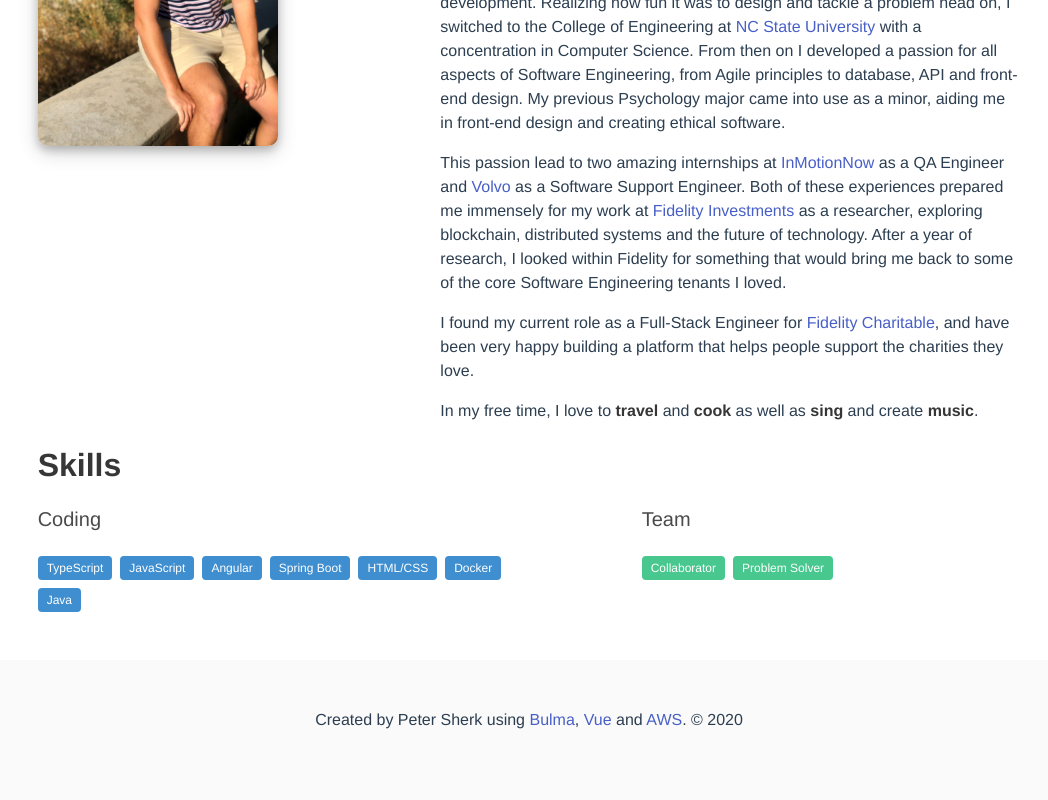
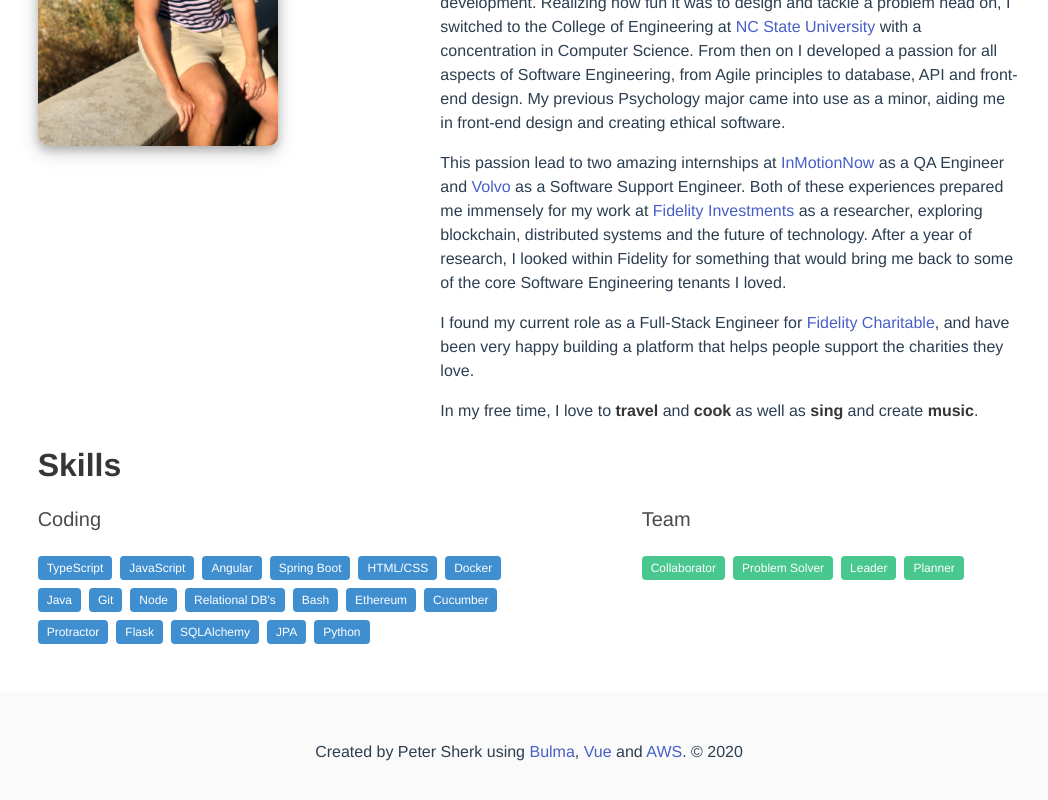
Before and after one commit to PeterSherk/vue-website, a Vue app in the folder website/: page /about in a window 1280 px wide. Shown: the part 334-1134 px from the top of the page, without its empty margins (111-1159 px from the left). Built offline with nearby package versions, Linux system fonts and the light colour scheme.

Commit message:
finished adding more about tags and updated README

```diff
--- a/website/src/views/About.vue
+++ b/website/src/views/About.vue
@@ -57,6 +57,17 @@
           <span class="tag is-info">HTML/CSS</span>
           <span class="tag is-info">Docker</span>
           <span class="tag is-info">Java</span>
+          <span class="tag is-info">Git</span>
+          <span class="tag is-info">Node</span>
+          <span class="tag is-info">Relational DB's</span>
+          <span class="tag is-info">Bash</span>
+          <span class="tag is-info">Ethereum</span>
+          <span class="tag is-info">Cucumber</span>
+          <span class="tag is-info">Protractor</span>
+          <span class="tag is-info">Flask</span>
+          <span class="tag is-info">SQLAlchemy</span>
+          <span class="tag is-info">JPA</span>
+          <span class="tag is-info">Python</span>
         </div>
       </div>
       <div class="column is-offset-1">
@@ -64,6 +75,8 @@
         <div class="tags">
           <span class="tag is-success">Collaborator</span>
           <span class="tag is-success">Problem Solver</span>
+          <span class="tag is-success">Leader</span>
+          <span class="tag is-success">Planner</span>
         </div>
       </div>
     </div>
```
Also changed, not shown: 1 other file (tests, documents, lock files or other folders).
